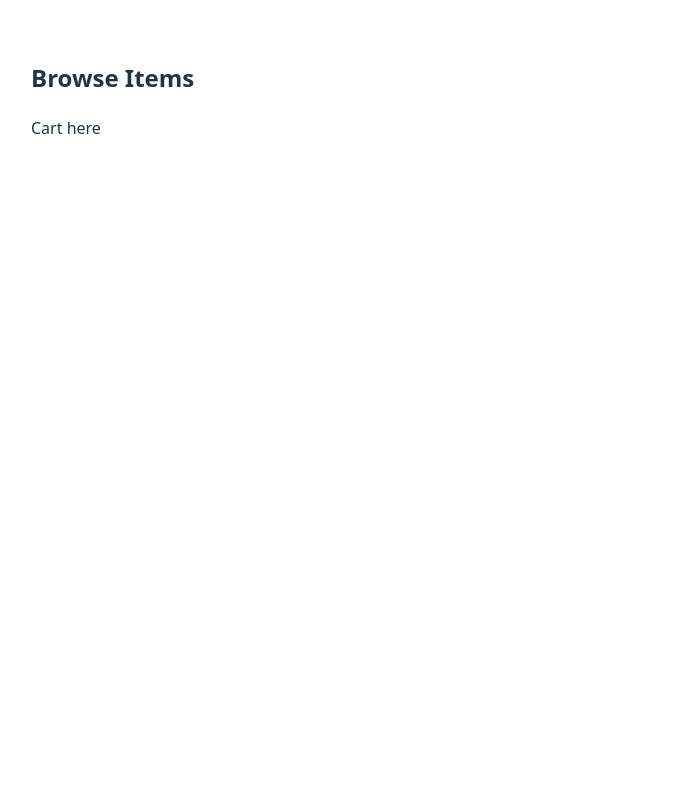
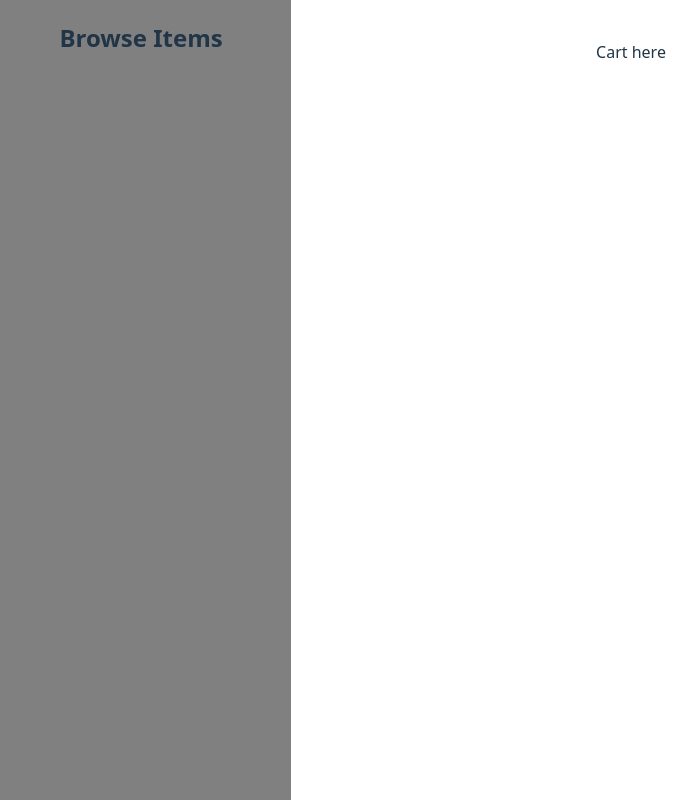
Before and after one commit to Marsha1681/techvision_hackathon, a React (Vite) app: page / in a window 1280 px wide. Shown: the whole page, without its empty margins (9-705 px from the left). Built offline with nearby package versions, Linux system fonts and the light colour scheme.

Commit message:
Some css

```diff
--- a/src/App.css
+++ b/src/App.css
@@ -2,13 +2,14 @@
   max-width: 1280px;
   margin: 0 auto;
   padding: 2rem;
+  text-align: center;
 }
 
-.item-list {
+#item-list {
   position: fixed;
   background-color: grey;
   top: 0;
   left: 0;
   height: 100vh;
-  width: 500px;
+  width: 300px;
 }
--- a/src/App.jsx
+++ b/src/App.jsx
@@ -4,8 +4,6 @@ import viteLogo from '/vite.svg'
 import './App.css'
 
 function App() {
-  const [count, setCount] = useState(0)
-
   return (
     <>
       <div id="container">
```
